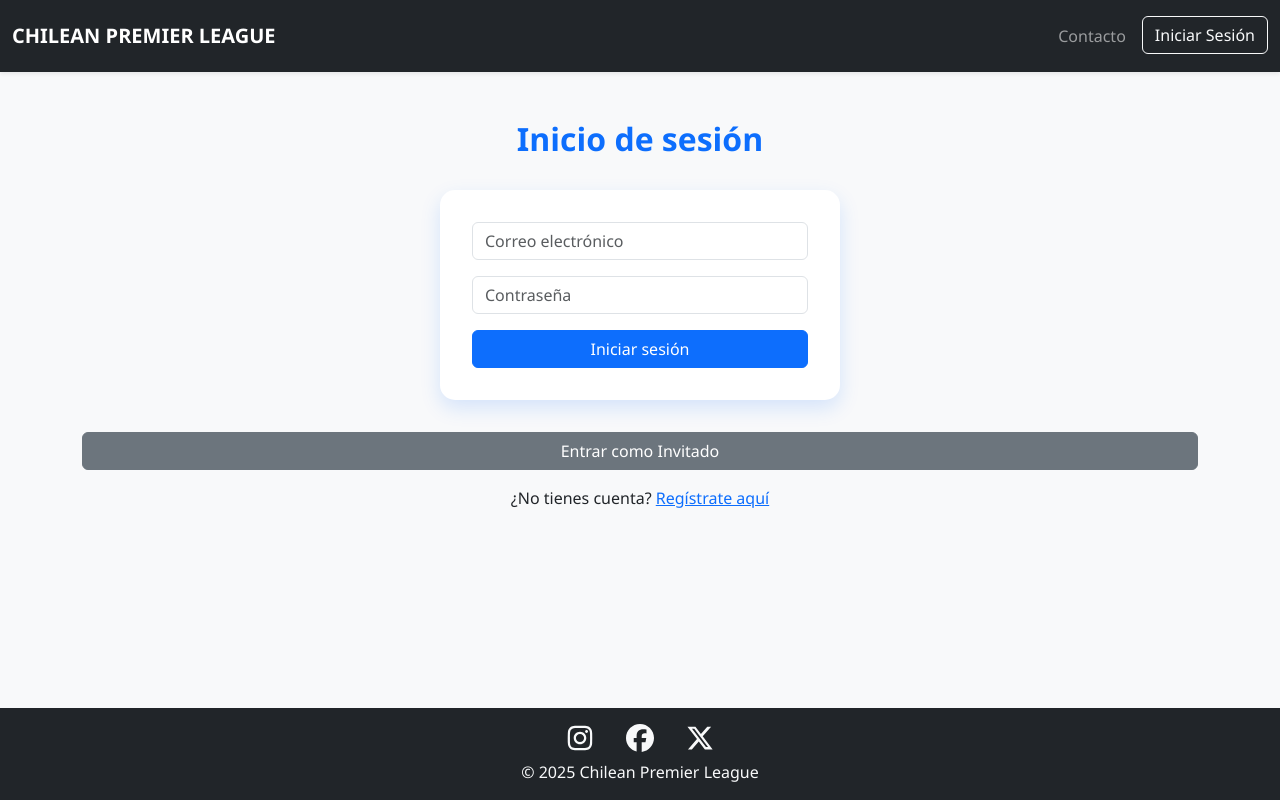
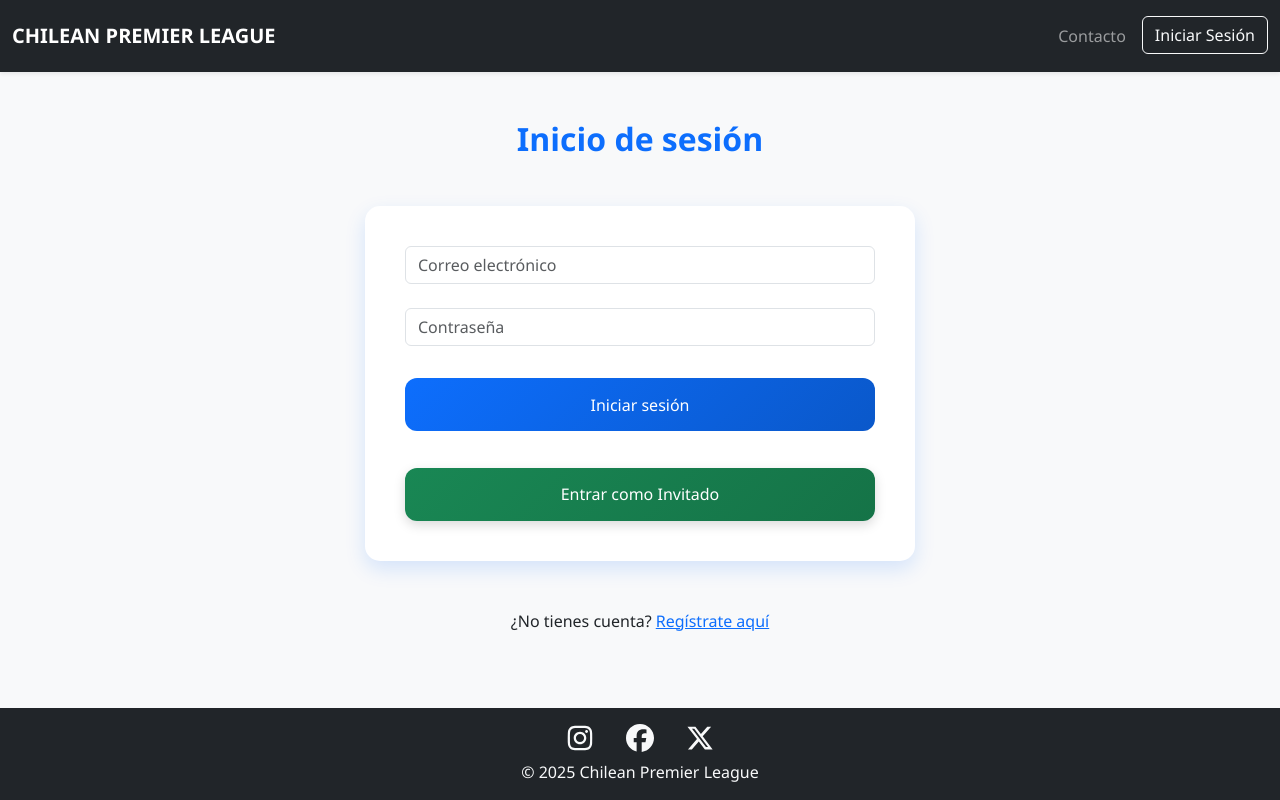
Before and after one commit to elvruno/ChileanPremierLeague, a React (Vite) app: page / in a window 1280 px wide. Built offline with nearby package versions, Linux system fonts and the light colour scheme.

Commit message:
fix: login/registro + navbar updates, se arreglo los tests y ahora pasan todos sin error

```diff
--- a/src/components/NavBar.jsx
+++ b/src/components/NavBar.jsx
@@ -43,12 +43,12 @@ const NavBar = () => {
                 <li className="nav-item">
                   <Link className="nav-link" to="/contacto">Contacto</Link>
                 </li>
-                <li className="nav-item d-flex align-items-center">
+                <li className="text-light me-3 d-flex align-items-center">
                   {usuario.equipo && (
                     <img
                       src={`/Imagenes/${usuario.equipo}`}
                       alt={usuario.equipo}
-                      style={{ width: "30px", height: "30px", marginRight: "8px" }}
+                      style={{ width: "40px", height: "40px", marginRight: "0px" }}
                     />
                   )}
                   <Link className="nav-link" to="/perfil">
--- a/src/css/Style.css
+++ b/src/css/Style.css
@@ -57,20 +57,79 @@ footer {
   font-size: 1.5rem;
 }
 
+/* ===== FORMULARIOS LOGIN / REGISTRO ===== */
 form {
   background: white;
-  padding: 2rem;
+  padding: 2.5rem;
   border-radius: 15px;
   box-shadow: 0 8px 20px rgba(13, 110, 253, 0.15);
-  max-width: 500px;
-  margin: 2rem auto;
+  max-width: 450px;
+  margin: 3rem auto;
   transition: box-shadow 0.3s ease;
+  text-align: center;
 }
 
 form:hover {
   box-shadow: 0 12px 30px rgba(13, 110, 253, 0.25);
 }
 
+form input {
+  border-radius: 10px;
+  border: 1px solid #ccc;
+  padding: 0.9rem;
+  width: 100%;
+  margin-bottom: 1rem;
+  font-size: 1rem;
+  transition: border-color 0.3s ease, box-shadow 0.3s ease;
+}
+
+form input:focus {
+  outline: none;
+  border-color: var(--primary-blue);
+  box-shadow: 0 0 6px rgba(13, 110, 253, 0.5);
+}
+
+/* Botón login */
+.btn-primary {
+  background: linear-gradient(135deg, #0d6efd, #0a58ca);
+  color: white;
+  width: 100%;
+  padding: 0.9rem;
+  border-radius: 12px;
+  font-size: 1rem;
+  margin-top: 0.5rem;
+  border: none;
+  transition: all 0.3s ease;
+}
+
+.btn-primary:hover {
+  background: linear-gradient(135deg, #0a58ca, #084298);
+  transform: translateY(-2px);
+}
+
+/* Botón Invitado */
+.btn-invitado {
+  width: 100%;
+  background: linear-gradient(135deg, #198754, #157347);
+  color: #fff;
+  border: none;
+  border-radius: 12px;
+  padding: 0.9rem;
+  font-size: 1rem;
+  cursor: pointer;
+  text-align: center;
+  transition: all 0.3s ease;
+  box-shadow: 0 4px 12px rgba(0, 0, 0, 0.15);
+  margin-top: 0.8rem;
+}
+
+.btn-invitado:hover {
+  background: linear-gradient(135deg, #157347, #115c39);
+  transform: translateY(-2px);
+  box-shadow: 0 6px 16px rgba(0, 0, 0, 0.25);
+}
+
+/* Mensajes */
 #mensajeLogin,
 #mensajeRegistro,
 #mensajeConfirmacion {
@@ -223,12 +282,10 @@ tbody tr:nth-child(odd) {
   .news-container {
     grid-template-columns: 1fr;
   }
+
   .footer a:hover {
-  color: #0d6efd;
-  transform: scale(1.1);
-  transition: 0.3s ease;
+    color: #0d6efd;
+    transform: scale(1.1);
+    transition: 0.3s ease;
   }
-
-
-
 }
--- a/src/pages/Contacto.jsx
+++ b/src/pages/Contacto.jsx
@@ -10,27 +10,27 @@ const Contacto = () => {
   };
 
   return (
-    <main className="container-fluid py-5">
-      <h2 className="text-center mb-4">Contáctanos</h2>
-      <p className="text-center mb-5">
+    <main className="container-fluid py-6">
+      <h2 className="text-center mb-2">Contáctanos</h2>
+      <p className="text-center mb-0">
         ¿Tienes alguna duda o sugerencia? Completa el formulario y nos pondremos en contacto contigo.
       </p>
       <div className="row justify-content-center">
-        <div className="col-md-6">
+        <div className="col-md-7">
           <form id="contactForm" onSubmit={handleSubmit} className="form-login">
-            <div className="mb-3">
+            <div className="mb-2">
               <label htmlFor="nombre" className="form-label">Nombre completo</label>
               <input type="text" className="form-control" id="nombre" required />
             </div>
-            <div className="mb-3">
+            <div className="mb-2">
               <label htmlFor="email" className="form-label">Correo electrónico</label>
               <input type="email" className="form-control" id="email" required />
             </div>
-            <div className="mb-3">
+            <div className="mb-2">
               <label htmlFor="asunto" className="form-label">Asunto</label>
               <input type="text" className="form-control" id="asunto" required />
             </div>
-            <div className="mb-3">
+            <div className="mb-2">
               <label htmlFor="mensaje" className="form-label">Mensaje</label>
               <textarea className="form-control" id="mensaje" rows="5" required></textarea>
             </div>
--- a/src/pages/Login.jsx
+++ b/src/pages/Login.jsx
@@ -3,7 +3,7 @@ import { useNavigate, Link } from "react-router-dom";
 import { useAuth } from "../contexts/AuthContext";
 
 export default function Login() {
-  const { login, mostrarMensaje } = useAuth();
+  const { mostrarMensaje } = useAuth(); // usamos solo mostrarMensaje del contexto
   const [email, setEmail] = useState("");
   const [password, setPassword] = useState("");
   const [mensaje, setMensaje] = useState(null);
@@ -13,21 +13,51 @@ export default function Login() {
   const handleSubmit = async (e) => {
     e.preventDefault();
 
-    const result = await login({ email, password });
+    // ✅ 1. Buscar usuario en localStorage
+    const usuariosLocal = JSON.parse(localStorage.getItem("usuarios")) || [];
+    const usuarioLocal = usuariosLocal.find(
+      (u) => u.email === email && u.password === password
+    );
+    if (usuarioLocal) {
+      sessionStorage.setItem("usuario", JSON.stringify(usuarioLocal));
+      mostrarMensaje(setMensaje, "Inicio de sesión exitoso", "success");
+      setTimeout(() => {
+        navigate("/tabla");
+        window.location.reload(); // 🔄 recarga la página entera
+      }, 1500);
+      return;
+    }
+    // ✅ 2. Si no existe en localStorage, intenta en Mockable.io
+    try {
+      const res = await fetch("http://demo3526643.mockable.io/usuarios");
+      if (!res.ok) throw new Error("Error en el servidor remoto");
 
-    if (result.success) {
+      const usuariosMock = await res.json();
+      const usuarioMock = usuariosMock.find(
+        (u) => u.email === email && u.password === password
+      );
+
+    if (usuarioMock) {
+      sessionStorage.setItem("usuario", JSON.stringify(usuarioMock));
       mostrarMensaje(setMensaje, "Inicio de sesión exitoso", "success");
-      setTimeout(() => navigate("/tabla"), 1500); // ✅ redirige después de 1.5s
+      setTimeout(() => {
+        navigate("/tabla");
+        window.location.reload(); // 🔄 forzar actualización de la navbar
+      }, 1500);
     } else {
-      mostrarMensaje(setMensaje, result.message, "danger");
+      mostrarMensaje(setMensaje, "Correo o contraseña incorrectos", "danger");
+    }
+    } catch (error) {
+      console.error("Error al conectar con Mockable:", error);
+      mostrarMensaje(setMensaje, "Error al conectar con el servidor.", "danger");
     }
   };
 
   return (
     <div className="container mt-5">
       <h2 className="text-center mb-4">Inicio de sesión</h2>
-      <form onSubmit={handleSubmit} className="mx-auto" style={{ maxWidth: "400px" }}>
-        <div className="mb-3">
+      <form onSubmit={handleSubmit} className="mx-auto" style={{ maxWidth: "550px" }}>
+        <div className="mb-4">
           <input
             type="email"
             placeholder="Correo electrónico"
@@ -37,7 +67,7 @@ export default function Login() {
             required
           />
         </div>
-        <div className="mb-3">
+        <div className="mb-4">
           <input
             type="password"
             placeholder="Contraseña"
@@ -50,18 +80,16 @@ export default function Login() {
         <button type="submit" className="btn btn-primary w-100">
           Iniciar sesión
         </button>
+        <div className="d-grid gap-2 mt-4">
+          <button
+            type="button"
+            className="btn-invitado"
+            onClick={() => navigate("/tabla")}
+          >
+            Entrar como Invitado
+          </button>
+        </div>
       </form>
-
-      <div className="d-grid gap-2 mt-3">
-        <button
-          className="btn btn-secondary"
-          onClick={() => {
-            navigate("/"); // 🔹 invitado directo
-          }}
-        >
-          Entrar como Invitado
-        </button>
-      </div>
 
       <div className="mt-3">{mensaje}</div>
 
--- a/src/pages/Registro.jsx
+++ b/src/pages/Registro.jsx
@@ -1,6 +1,5 @@
 import React, { useState } from "react";
 import { useNavigate } from "react-router-dom";
-import { useAuth } from "../contexts/AuthContext";
 
 function Registro() {
   const [nombre, setNombre] = useState("");
@@ -11,7 +10,6 @@ function Registro() {
   const [mensaje, setMensaje] = useState(null);
 
   const navigate = useNavigate();
-  const { register, validarRegistro, mostrarMensaje } = useAuth();
 
   const equipos = [
     { nombre: "Colo Colo", archivo: "corrocorro.png" },
@@ -35,36 +33,35 @@ function Registro() {
   const handleSubmit = (e) => {
     e.preventDefault();
 
-    const error = validarRegistro({
-      nombre,
-      email: correo,
-      equipo,
-      password,
-      passwordConf,
-    });
-    if (error) {
-      mostrarMensaje(setMensaje, error, "danger");
+    if (!nombre || !correo || !equipo || !password || !passwordConf) {
+      setMensaje("Por favor, completa todos los campos.");
+      return;
+    }
+    if (password !== passwordConf) {
+      setMensaje("Las contraseñas no coinciden.");
       return;
     }
 
     const nuevoUsuario = { nombre, email: correo, equipo, password };
-    const result = register(nuevoUsuario);
 
-    if (result.success) {
-      mostrarMensaje(
-        setMensaje,
-        "¡Registro exitoso! Ahora puedes iniciar sesión.",
-        "success"
-      );
+    try {
+      // ✅ Guardamos usuario en localStorage (NO Mockable)
+      const usuariosGuardados =
+        JSON.parse(localStorage.getItem("usuarios")) || [];
+      usuariosGuardados.push(nuevoUsuario);
+      localStorage.setItem("usuarios", JSON.stringify(usuariosGuardados));
 
-      // ✅ Navega altiro si estamos en test, con delay en producción
+      setMensaje("¡Registro exitoso! Ahora puedes iniciar sesión.");
+
+      // 🚀 Diferencia entre entorno real y entorno de test
       if (process.env.NODE_ENV === "test") {
-        navigate("/");
+        navigate("/"); // instantáneo en test
       } else {
-        setTimeout(() => navigate("/"), 2000);
+        setTimeout(() => navigate("/"), 2000); // delay en producción
       }
-    } else {
-      mostrarMensaje(setMensaje, result.message, "warning");
+    } catch (error) {
+      console.error("Error en registro:", error);
+      setMensaje("Error interno al registrar el usuario.");
     }
   };
 
@@ -128,13 +125,7 @@ function Registro() {
               Registrarse
             </button>
           </form>
-
-          {/* ✅ El mensaje ahora tiene role=alert para que el test lo encuentre fácil */}
-          {mensaje && (
-            <div role="alert" className="mt-3">
-              {mensaje}
-            </div>
-          )}
+          {mensaje && <div className="mt-3 alert alert-info">{mensaje}</div>}
         </div>
       </div>
     </main>
```
Also changed, not shown: 2 other files (tests, documents, lock files or other folders).
